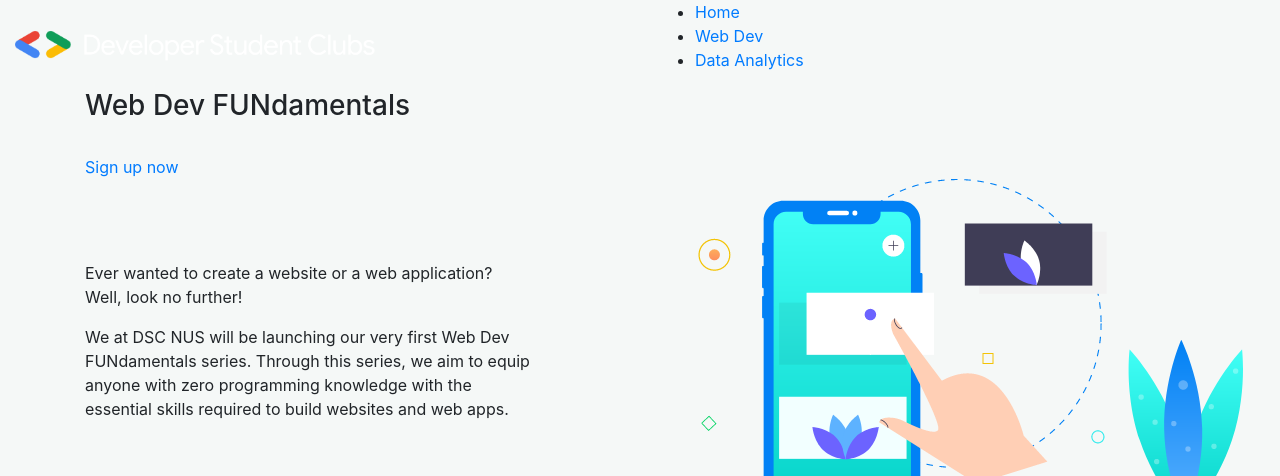
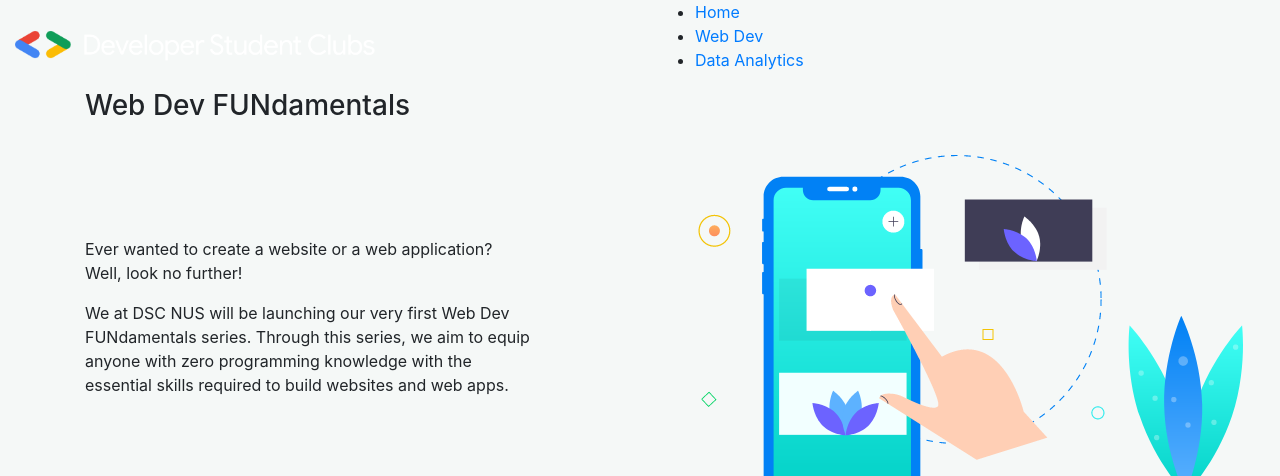
Before and after one commit to DigiPie/dscnustech.github.io, a Jekyll site: the page built from webdev.html, in a window 1280 px wide and 1400 px high, cut to the strip 0-476 px from the top of the window. Built offline with Jekyll 4.4.1, drawn with Linux system fonts in a browser that asks for light colours; some of the changed text lies outside the part shown.

Commit message:
Disable sign-up on webdev page

```diff
--- a/webdev.html
+++ b/webdev.html
@@ -22,9 +22,9 @@
             data-wow-duration="1s"
             data-wow-delay=".1s"
           >
-            <a href="https://forms.gle/DPdqteawxxrG1z347" class="boxed-btn2"
+            <!--<a href="https://forms.gle/DPdqteawxxrG1z347" class="boxed-btn2"
               >Sign up now</a
-            >
+            >-->
           </div>
         </div>
       </div>
@@ -109,13 +109,16 @@
                     Time: 6.30pm to 9.30pm
                   </li>
                   <li>
-                    Venue: NUS (TBC)
+                    Venue: TBC
                   </li>
                 </ul>
                 <div class="about_btn" style="margin-bottom: 1em">
+                  <p>
+                    Our workshop has been fully-subscribed and there is no
+                    waiting list. Do follow us on <a class="btn btn-success" href="https://www.instagram.com/dscnus/"><i class="fa fa-instagram"></i> Instagram</a> to be the first to find out about our future events.
+                  </p>
                   <a
-                    class="btn btn-primary btn-lg"
-                    href="https://forms.gle/DPdqteawxxrG1z347"
+                    class="btn btn-primary btn-lg disabled"
                     >Sign up now</a
                   >
                 </div>
@@ -170,9 +173,12 @@
                 </ul>
 
                 <div class="about_btn" style="margin-bottom: 1em">
+                  <p>
+                    Our workshop has been fully-subscribed and there is no
+                    waiting list. Do follow us on <a class="btn btn-success" href="https://www.instagram.com/dscnus/"><i class="fa fa-instagram"></i> Instagram</a> to be the first to find out about our future events.
+                  </p>
                   <a
-                    class="btn btn-primary btn-lg"
-                    href="https://forms.gle/DPdqteawxxrG1z347"
+                    class="btn btn-primary btn-lg disabled"
                     >Sign up now</a
                   >
                 </div>
```
